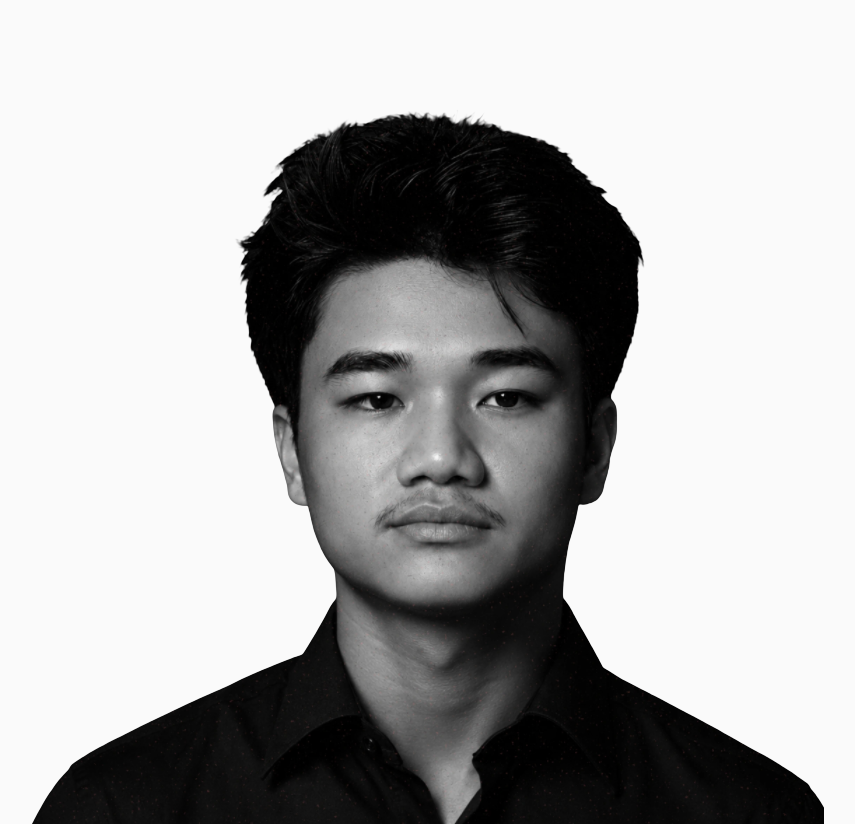
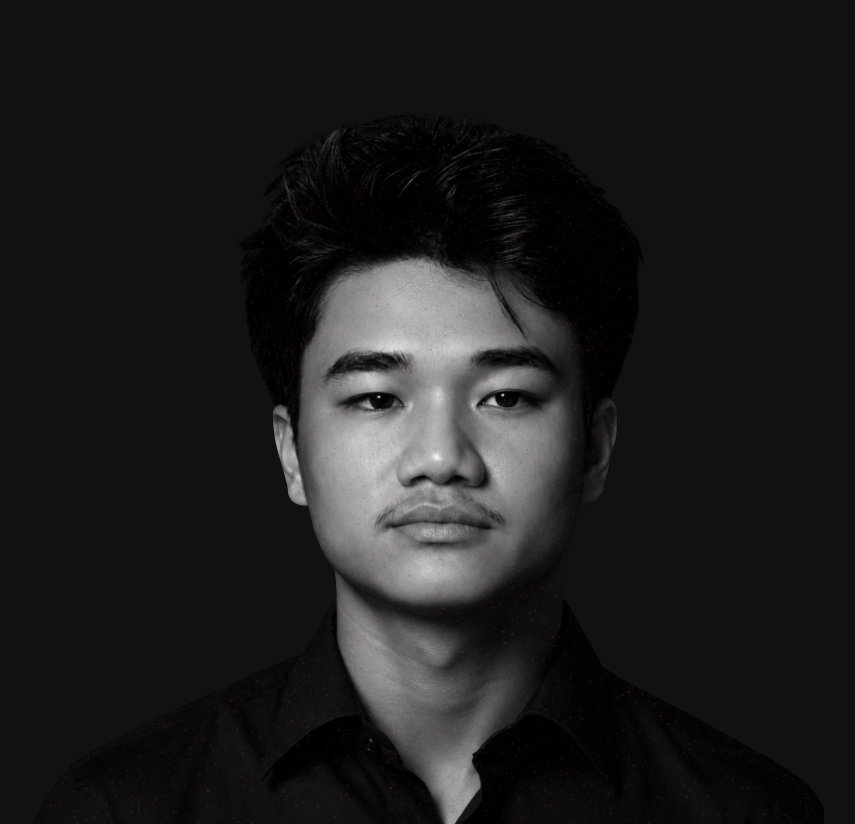
Before and after one commit to manaloto-j/portfolio-v2, a Next.js app: page / in a window 1280 px wide. Shown: the whole page, without its empty margins (216-1071 px from the left). Built offline with nearby package versions, Linux system fonts and the light colour scheme.

Commit message:
Optimized cursor dots animation base dots visibility

```diff
--- a/src/app/globals.css
+++ b/src/app/globals.css
@@ -40,7 +40,7 @@
 }
 
 html {
-  background-color: var(--color-white-100);
+  background-color: var(--color-black-800);
   padding-inline: var(--spacing-48);
 }
 
--- a/src/app/shared/motion/DotGridCursor.tsx
+++ b/src/app/shared/motion/DotGridCursor.tsx
@@ -13,7 +13,7 @@ const LERP = 1,
   IDLE_MS = 300,
   DISSIPATE = 0.025,
   RESTORE = 0.12;
-const ALPHA_LEVELS = 32,
+const ALPHA_LEVELS = 16,
   RADIUS_SQ = RADIUS * RADIUS;
 const MAX_STEP_PX = 32,
   SEGMENT_ALPHA_CULL = 0.004,
@@ -56,7 +56,7 @@ interface Entry {
 }
 
 export default function DotGridCursor({
-  color = "black",
+  color = "#FFFFFF",
 }: { color?: string } = {}) {
   const cvs = useRef<HTMLCanvasElement>(null);
 
@@ -329,7 +329,7 @@ export default function DotGridCursor({
       for (let i = 0; i <= ALPHA_LEVELS; i++) {
         const es = s.batches[i];
         if (!es.length) continue;
-        ctx.globalAlpha = i / ALPHA_LEVELS;
+        ctx.globalAlpha = 0.2 + 0.8 * (i / ALPHA_LEVELS);
         ctx.beginPath();
         for (let j = 0; j < es.length; j++) {
           const { r, dot } = es[j],
```
